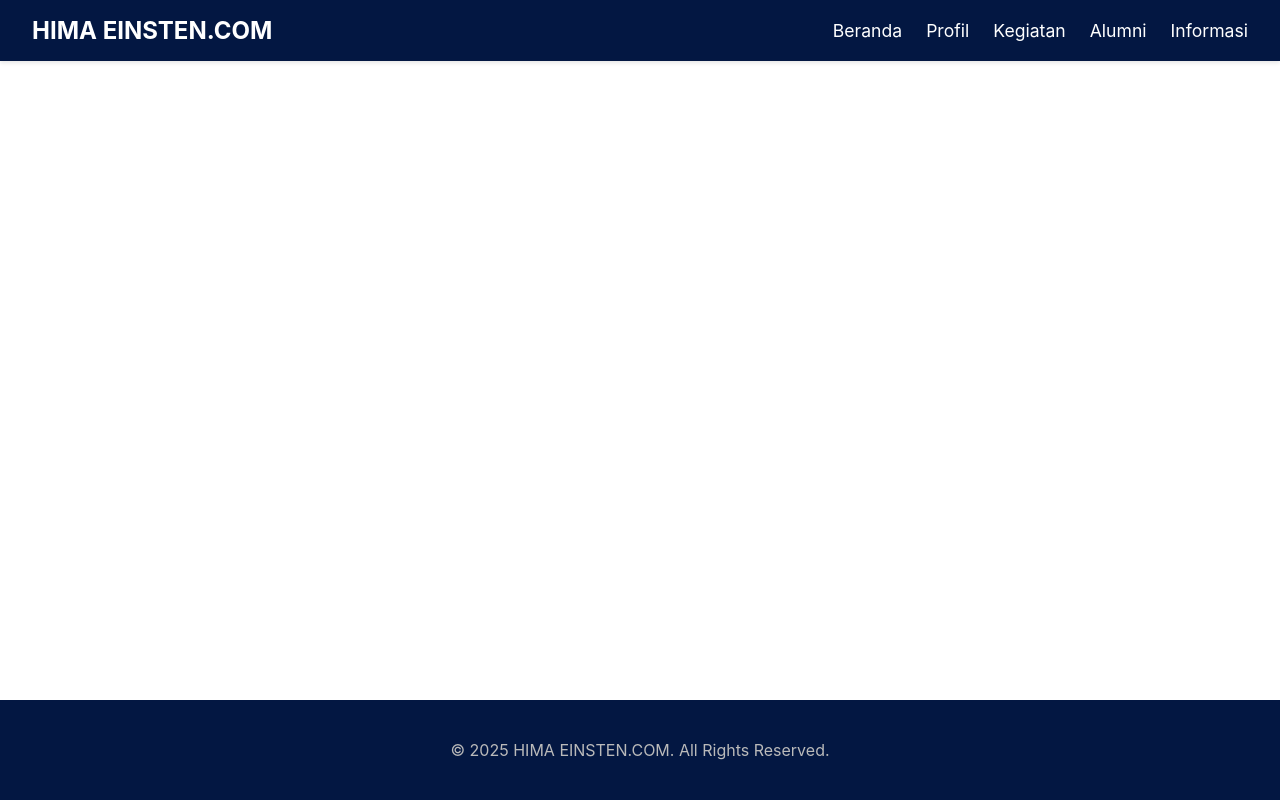
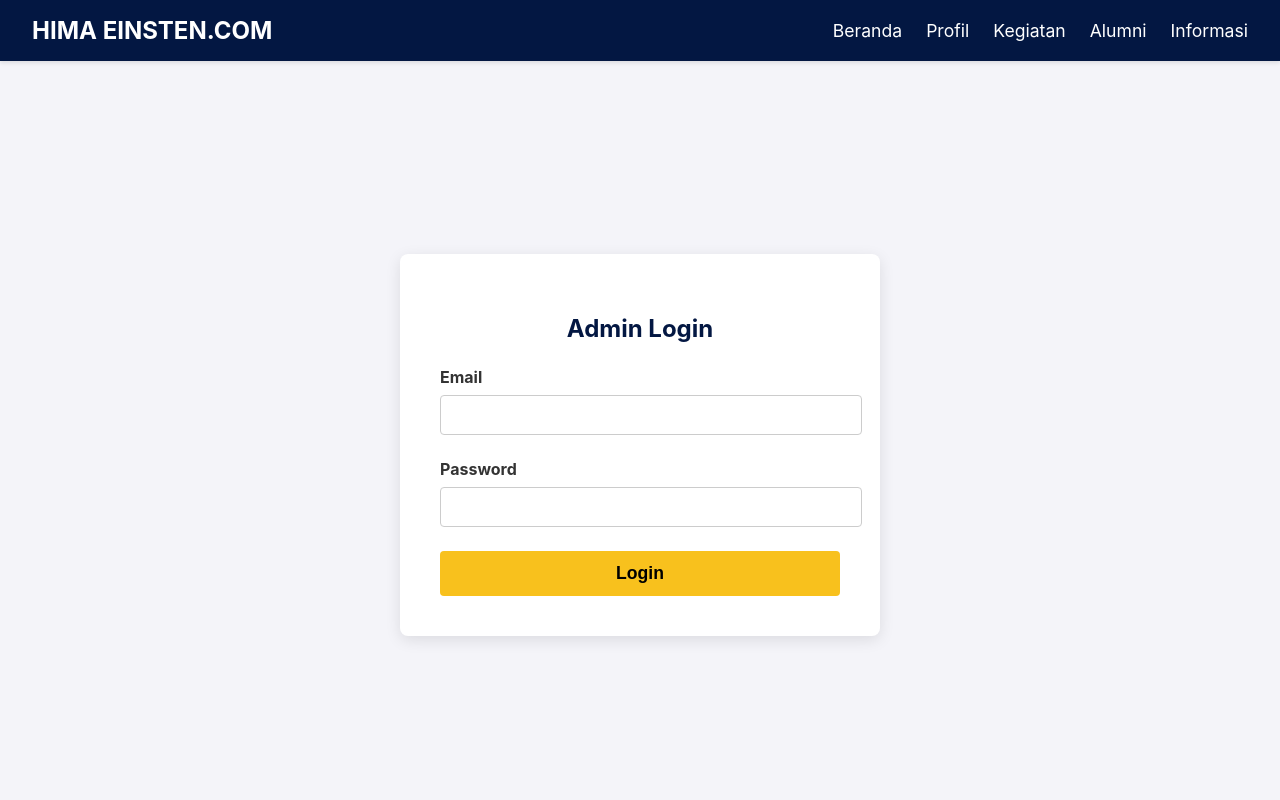
Before and after one commit to Hima-Einsten/einsten-web, a React (Create React App) app: page /login in a window 1280 px wide. Shown: the top 800 px of the page. Built offline with nearby package versions, Linux system fonts and the light colour scheme; no server answers.

Commit message:
add login page

```diff
--- a/src/App.jsx
+++ b/src/App.jsx
@@ -6,7 +6,8 @@
 import Profil from './pages/Profil.jsx';
 import Kegiatan from './pages/Kegiatan.jsx';
 import Informasi from './pages/Informasi.jsx';
-import Alumni from './pages/Alumni.jsx'; // Import halaman Alumni
+import Alumni from './pages/Alumni.jsx';
+import Login from './pages/Login.jsx'; // Import halaman Login
 import './App.css';
 
 function App() {
@@ -19,8 +20,9 @@
             <Route path="/" element={<Beranda />} />
             <Route path="/profil" element={<Profil />} />
             <Route path="/kegiatan" element={<Kegiatan />} />
-            <Route path="/alumni" element={<Alumni />} /> {/* Tambahkan rute Alumni */}
+            <Route path="/alumni" element={<Alumni />} />
             <Route path="/informasi" element={<Informasi />} />
+            <Route path="/login" element={<Login />} /> {/* Tambahkan rute Login */}
           </Routes>
         </div>
         <Footer />
--- /dev/null
+++ b/src/pages/Login.css
@@ -0,0 +1,70 @@
+.login-container {
+  display: flex;
+  justify-content: center;
+  align-items: center;
+  padding: 4rem 2rem;
+  background-color: #f4f4f9;
+  min-height: 80vh;
+}
+
+.login-box {
+  background: white;
+  padding: 2.5rem;
+  border-radius: 8px;
+  box-shadow: 0 4px 15px rgba(0,0,0,0.1);
+  width: 100%;
+  max-width: 400px;
+  text-align: center;
+}
+
+.login-box h2 {
+  margin-bottom: 1.5rem;
+  color: #031742; /* Dark Blue */
+}
+
+.input-group {
+  margin-bottom: 1.5rem;
+  text-align: left;
+}
+
+.input-group label {
+  display: block;
+  margin-bottom: 0.5rem;
+  font-weight: bold;
+  color: #333;
+}
+
+.input-group input {
+  width: 100%;
+  padding: 10px;
+  border: 1px solid #ccc;
+  border-radius: 4px;
+  font-size: 1rem;
+}
+
+.error-message {
+  color: #d93025;
+  margin-bottom: 1rem;
+}
+
+.login-button {
+  width: 100%;
+  padding: 12px;
+  border: none;
+  border-radius: 4px;
+  background-color: #F8C11D; /* Bright Yellow */
+  color: #000000;
+  font-size: 1.1rem;
+  font-weight: bold;
+  cursor: pointer;
+  transition: background-color 0.3s;
+}
+
+.login-button:hover {
+  background-color: #E2BF7C; /* Light Yellow */
+}
+
+.login-button:disabled {
+  background-color: #ccc;
+  cursor: not-allowed;
+}
--- /dev/null
+++ b/src/pages/Login.jsx
@@ -0,0 +1,65 @@
+import React, { useState } from 'react';
+import { getAuth, signInWithEmailAndPassword } from "firebase/auth";
+import './Login.css';
+
+const Login = () => {
+  const [email, setEmail] = useState('');
+  const [password, setPassword] = useState('');
+  const [error, setError] = useState('');
+  const [loading, setLoading] = useState(false);
+
+  const handleLogin = async (e) => {
+    e.preventDefault();
+    setLoading(true);
+    setError('');
+
+    const auth = getAuth();
+    try {
+      await signInWithEmailAndPassword(auth, email, password);
+      // Jika berhasil, Firebase akan secara otomatis mengelola sesi.
+      // Kita akan redirect ke dashboard admin di langkah selanjutnya.
+      alert("Login berhasil! (Redirect akan ditambahkan)");
+    } catch (err) {
+      setError("Gagal login. Periksa kembali email dan password Anda.");
+      console.error("Firebase login error:", err);
+    } finally {
+      setLoading(false);
+    }
+  };
+
+  return (
+    <div className="login-container">
+      <div className="login-box">
+        <h2>Admin Login</h2>
+        <form onSubmit={handleLogin}>
+          <div className="input-group">
+            <label htmlFor="email">Email</label>
+            <input
+              type="email"
+              id="email"
+              value={email}
+              onChange={(e) => setEmail(e.target.value)}
+              required
+            />
+          </div>
+          <div className="input-group">
+            <label htmlFor="password">Password</label>
+            <input
+              type="password"
+              id="password"
+              value={password}
+              onChange={(e) => setPassword(e.target.value)}
+              required
+            />
+          </div>
+          {error && <p className="error-message">{error}</p>}
+          <button type="submit" className="login-button" disabled={loading}>
+            {loading ? 'Loading...' : 'Login'}
+          </button>
+        </form>
+      </div>
+    </div>
+  );
+};
+
+export default Login;
```
